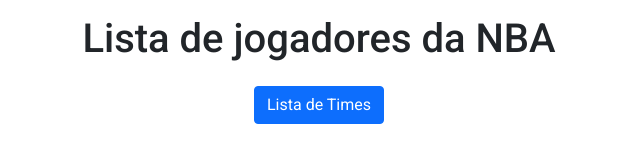
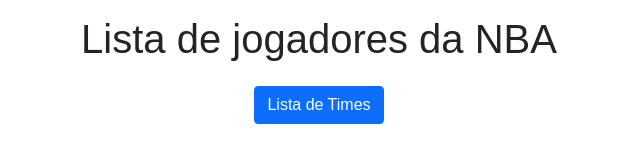
Before and after one commit to gustavo-js/nba-api, a plain HTML site: page index.html in a window 1280 px wide. Shown: the whole page, without its empty margins (321-961 px from the left). Drawn offline with nearby package versions, Linux system fonts and the light colour scheme; no server answers.

Commit message:
Mudança de fonte e remoçao de código comentado

```diff
--- a/style.css
+++ b/style.css
@@ -1,7 +1,7 @@
 @import url('https://fonts.googleapis.com/css2?family=Roboto:wght@300;400;500&display=swap');
 
 * {
-    font-family: 'Roboto', sans-serif;
+    font-family: 'Arial', sans-serif;
     margin: 0;
     padding: 0;
     box-sizing: border-box;
@@ -34,18 +34,3 @@
     width: 276px !important;
     height: 276px;
 }
-
-/* div.player-card, div.team-card {
-    width: 50%;
-    text-align: center;
-    padding: 12px;
-    margin: 5px;
-    background-color: rgba(76, 184, 142, 0.247);
-    border: 1px solid rgba(65, 158, 122, 0.247);
-    border-radius: 15px;
-}
-
-div.player-card:hover, div.team-card:hover {
-    background-color: rgba(45, 139, 103, 0.247);
-    border: 1px solid rgba(32, 85, 65, 0.247);
-}  */
```
